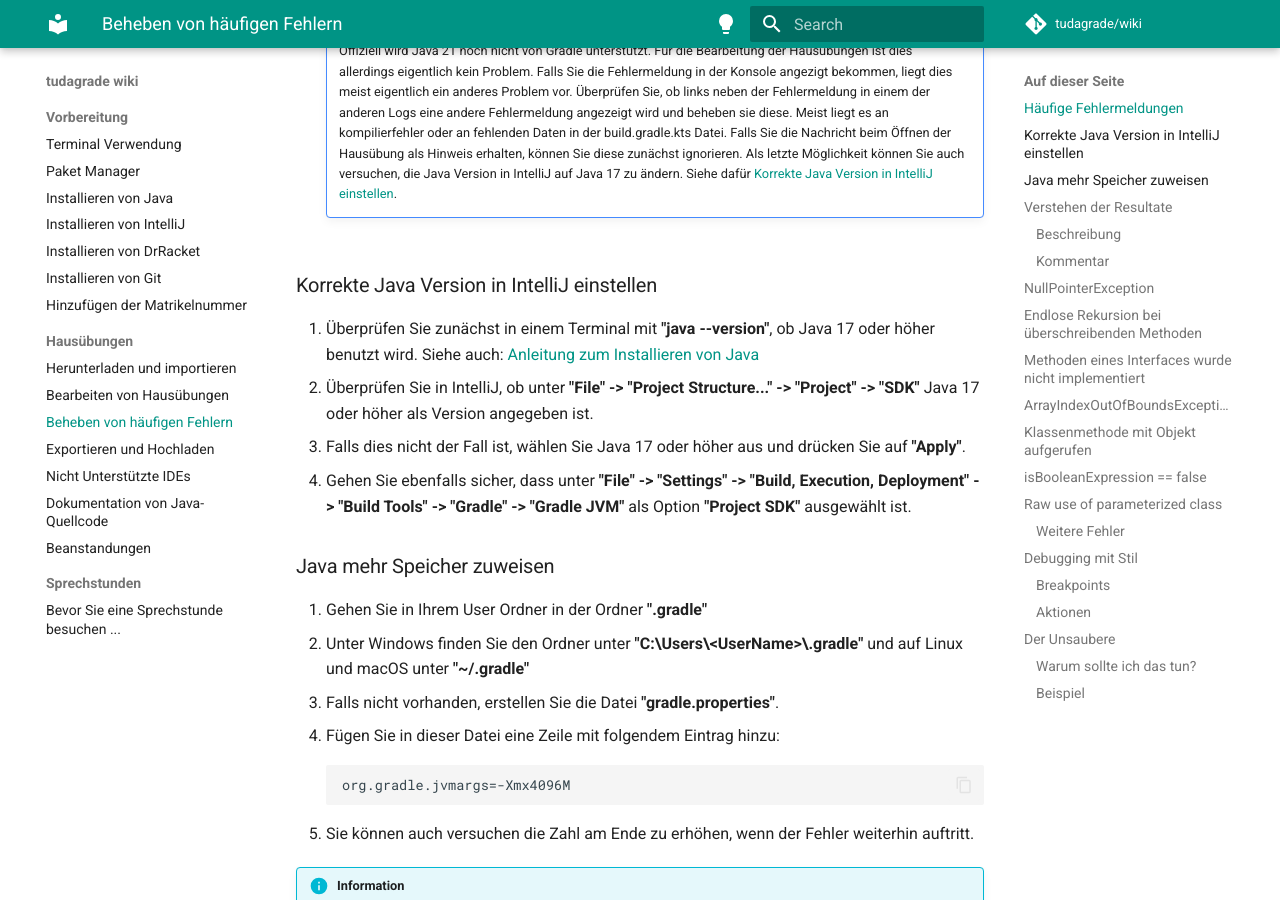
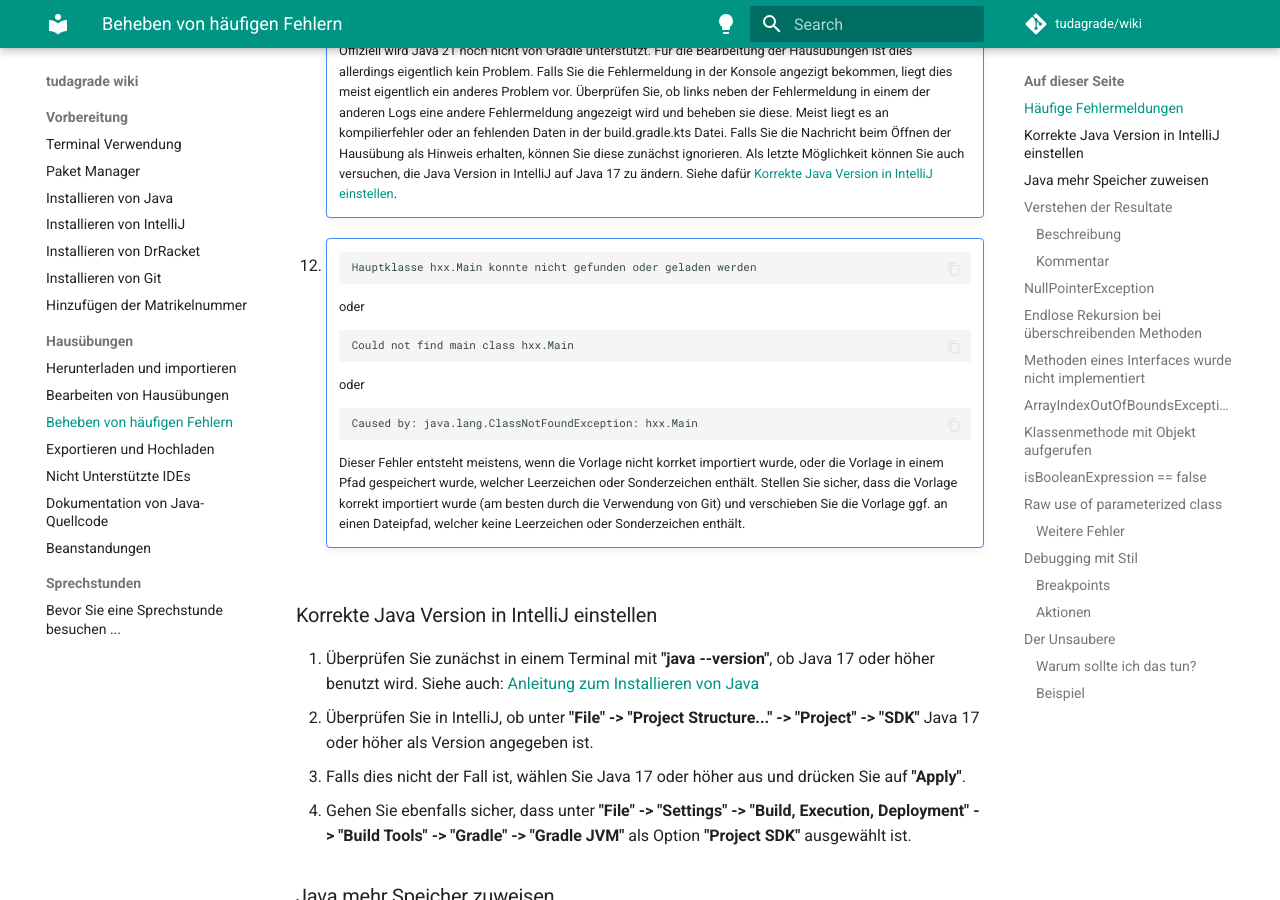
Before and after one commit to tudagrade/wiki, an MkDocs documentation site: the page built from docs/exercises/fix-errors.md, in a window 1280 px wide and 900 px high, scrolled down 2657 px. Built offline with MkDocs 1.6.1 and Material for MkDocs 9.7.7, drawn with Linux system fonts in a browser that asks for light colours; comment, search, counter and statistics services are not loaded.

Commit message:
add main class could not be found error

````diff
--- a/docs/exercises/fix-errors.md
+++ b/docs/exercises/fix-errors.md
@@ -120,6 +120,20 @@
          - Open Gradle wrapper settings, change `distributionUrl` property to use compatible Gradle version and reload the project
         ```
         Offiziell wird Java 21 noch nicht von Gradle unterstützt. Für die Bearbeitung der Hausübungen ist dies allerdings eigentlich kein Problem. Falls Sie die Fehlermeldung in der Konsole angezigt bekommen, liegt dies meist eigentlich ein anderes Problem vor. Überprüfen Sie, ob links neben der Fehlermeldung in einem der anderen Logs eine andere Fehlermeldung angezeigt wird und beheben sie diese. Meist liegt es an kompilierfehler oder an fehlenden Daten in der build.gradle.kts Datei. Falls Sie die Nachricht beim Öffnen der Hausübung als Hinweis erhalten, können Sie diese zunächst ignorieren. Als letzte Möglichkeit können Sie auch versuchen, die Java Version in IntelliJ auf Java 17 zu ändern. Siehe dafür [Korrekte Java Version in IntelliJ einstellen].
+
+    12. !!! error ""
+        ```
+        Hauptklasse hxx.Main konnte nicht gefunden oder geladen werden
+        ```
+        oder
+        ```
+        Could not find main class hxx.Main
+        ```
+        oder
+        ```
+        Caused by: java.lang.ClassNotFoundException: hxx.Main
+        ```
+        Dieser Fehler entsteht meistens, wenn die Vorlage nicht korrket importiert wurde, oder die Vorlage in einem Pfad gespeichert wurde, welcher Leerzeichen oder Sonderzeichen enthält. Stellen Sie sicher, dass die Vorlage korrekt importiert wurde (am besten durch die Verwendung von Git) und verschieben Sie die Vorlage ggf. an einen Dateipfad, welcher keine Leerzeichen oder Sonderzeichen enthält.
 
     ### Korrekte Java Version in IntelliJ einstellen
 
````
